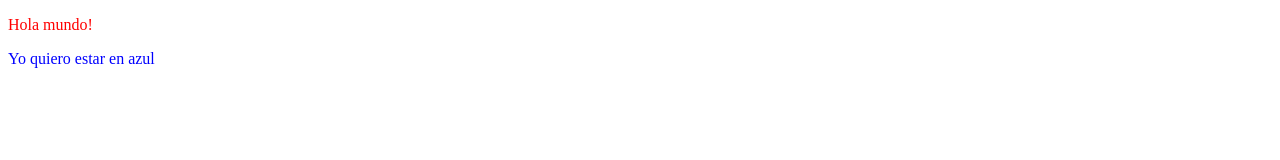
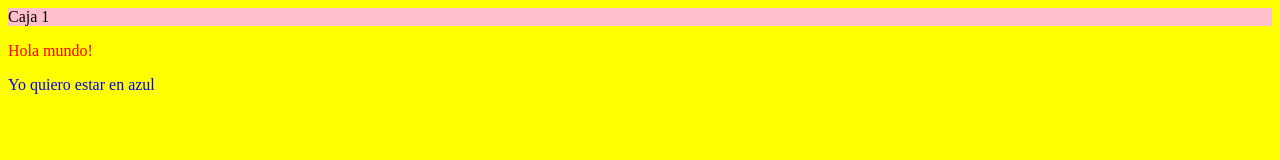
Before and after one commit to giancorn/Prueba1, a plain HTML site: page index.html in a window 1280 px wide. Drawn offline with Linux system fonts and the light colour scheme.

Commit message:
agregamos color y una division

```diff
--- a/estilos.css
+++ b/estilos.css
@@ -5,3 +5,11 @@ p{
 .azul{
 	color: blue;
 }
+
+.fondo1{
+	background: yellow;
+}
+
+.fondo2{
+	background: pink;
+}
--- a/index.html
+++ b/index.html
@@ -4,7 +4,8 @@
 	<title>Document</title>
 	<link rel="stylesheet" type="text/css" href="estilos.css">
 </head>
-<body>
+<body class="fondo1">
+	<div class="fondo2">Caja 1</div>
 	<p>Hola mundo!</p>
 	<p class="azul">Yo quiero estar en azul</p>
 </body>
```
